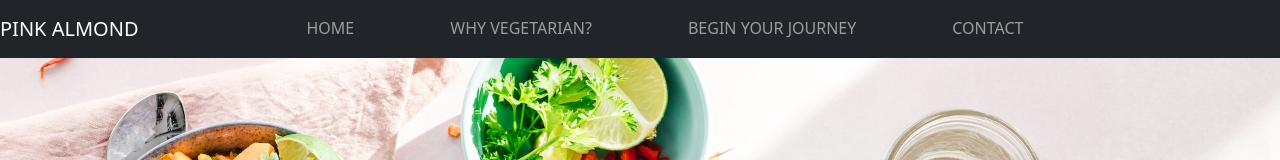
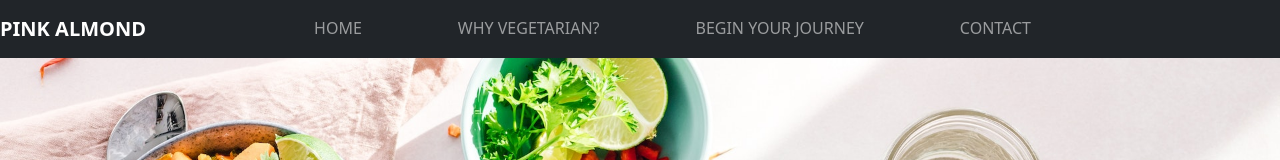
Before and after one commit to Naki93/whyVegetarian, a plain HTML site: page index.html in a window 1280 px wide. Shown: the top 160 px of the page. Drawn offline with nearby package versions, Linux system fonts and the light colour scheme.

Commit message:
Update style.css

```diff
--- a/style.css
+++ b/style.css
@@ -88,6 +88,8 @@ margin-left: 5rem;
 
 .navbar-brand{
 margin-right: 5rem;
+font-weight: bold;
+font-color:#F6D4D6;
 
 }
 
```
